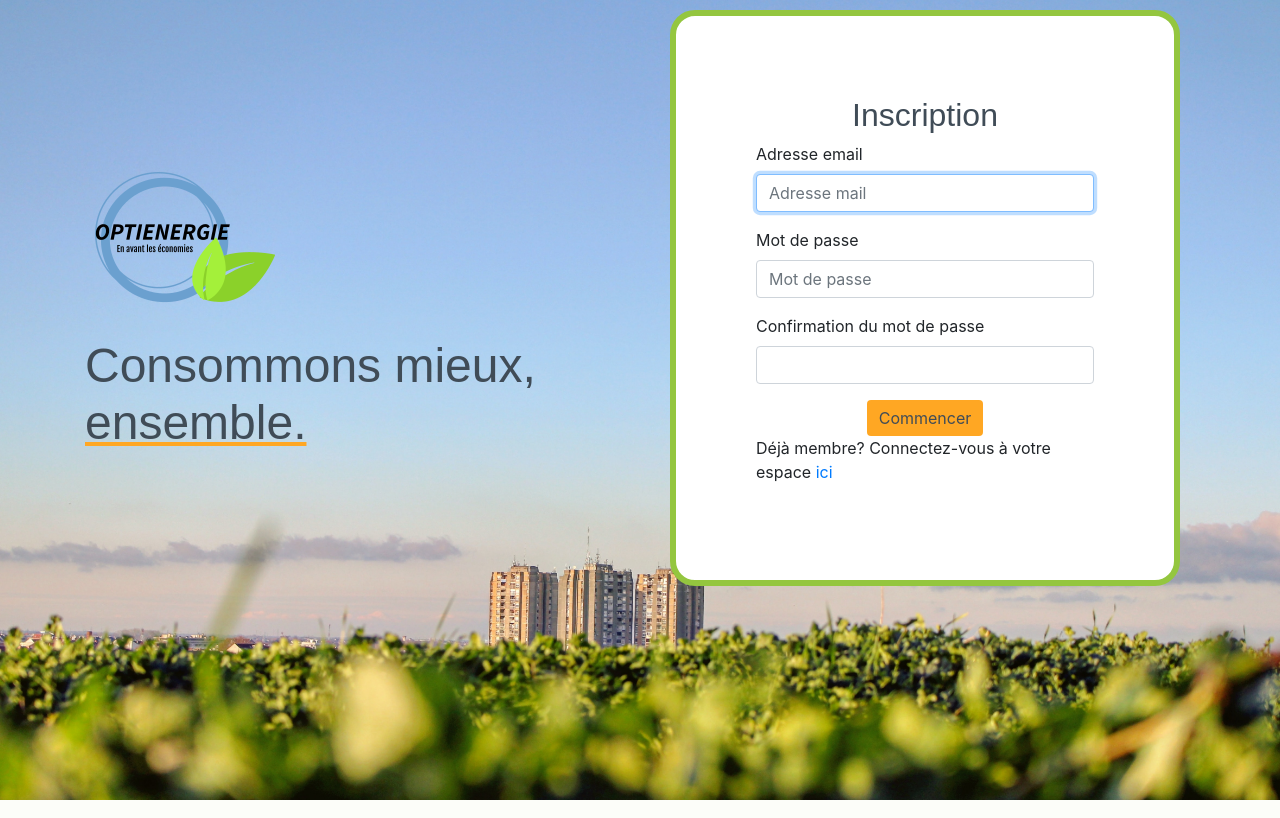
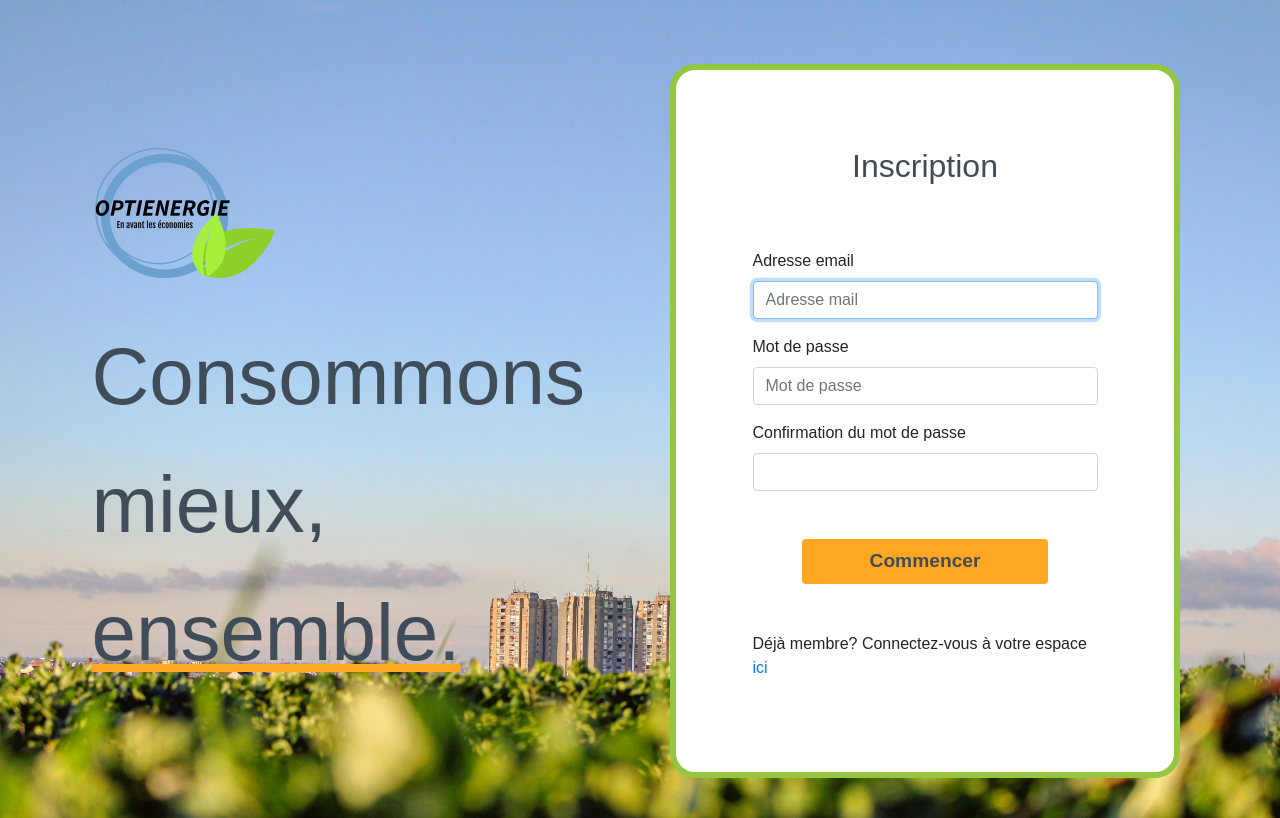
Before and after one commit to Tdartigues/ProjetWorkshop, a PHP site: page / in a window 1280 px wide. Run offline with PHP 8.4, Linux system fonts and the light colour scheme.

Commit message:
Add some css in home.css

```diff
--- a/Css/home.css
+++ b/Css/home.css
@@ -2,20 +2,25 @@ body {
 	background: url(../Image/fond.jpg) no-repeat center center fixed;
 	height: 100%;
 	background-size: cover;
-	margin-top: 10px;
+	font-family: 'Heebo', sans-serif;
 }
 
 h1 {
-	font-family: 'Heebo', sans-serif;
 	color:#404c57;
-	font-size:3rem;
+    font-size: clamp(2.4rem, 8vw, 5rem);
+    line-height: clamp(2rem, 10vw, 14rem);
+    margin-left: 0.4rem;
 }
+
+/* .container {
+	margin: auto;
+} */
 
 .formco h2 {
 	text-align: center;
-	font-family: 'Heebo', sans-serif;
 	color:#404c57;
 	font-size:2rem;
+	margin-bottom: 4rem;
 }
 
 .underline {
@@ -24,24 +29,30 @@ h1 {
 
 
 text {
-	font-family: 'Heebo', sans-serif;
 	color:#404c57;
 	font-size:1em;
 }
 
 
 .formco {
-	display: inline-block;
-	padding: 80px;
+	padding: clamp(20px, 15%, 80px);
 	border:solid 6px #94C63F;
 	border-radius: 25px;
 	background-color:white;
+	margin-top: 8vh;
+	margin-bottom: 5vh;
+	display: flex;
+	flex-direction: column;
+	justify-content: space-around;
 }
 
 .btn{
 	display:block;
-	margin:auto;
+	margin: 3rem auto;
 	background-color: #FFA723;
-	Color: #404C57;
+	color: #404C57;
 	border: none;
+	font-size: 1.2rem;
+	font-weight: bold;
+	padding: 0.5rem 4.2rem;
 }
```
